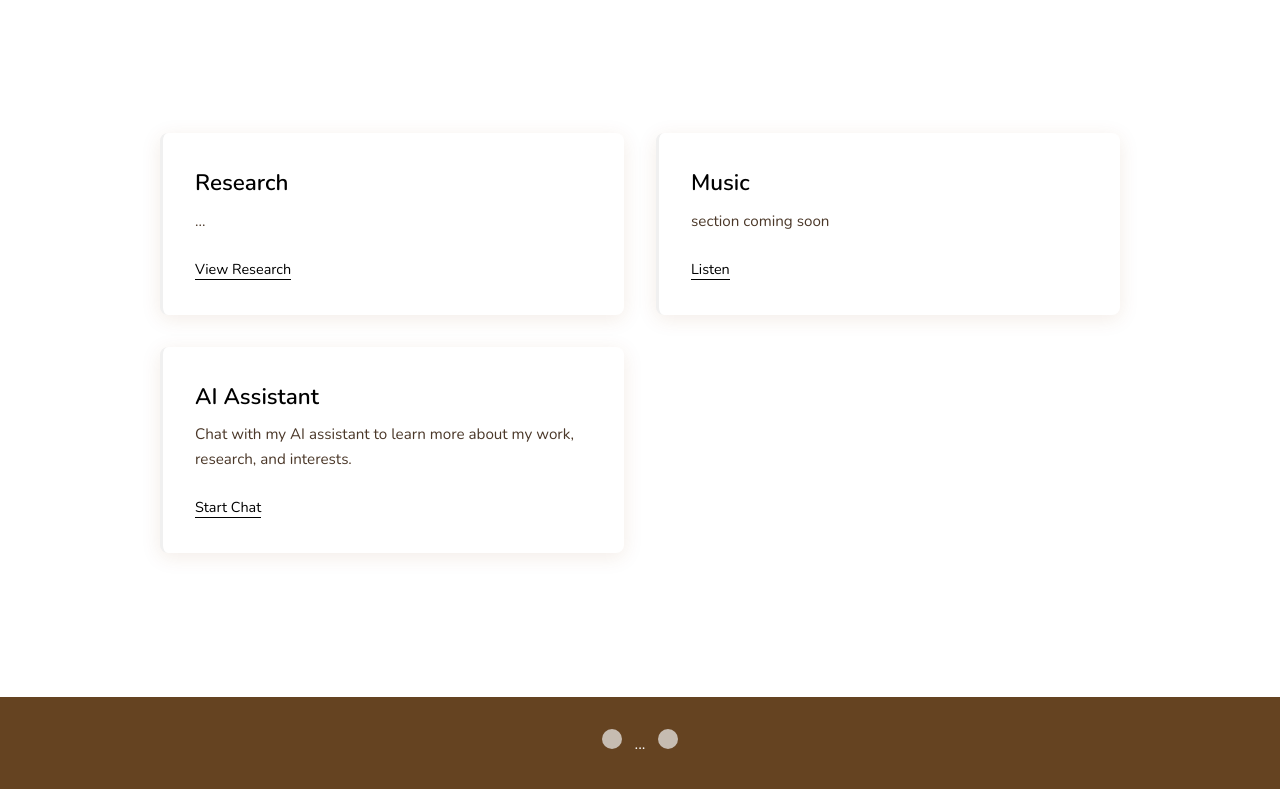
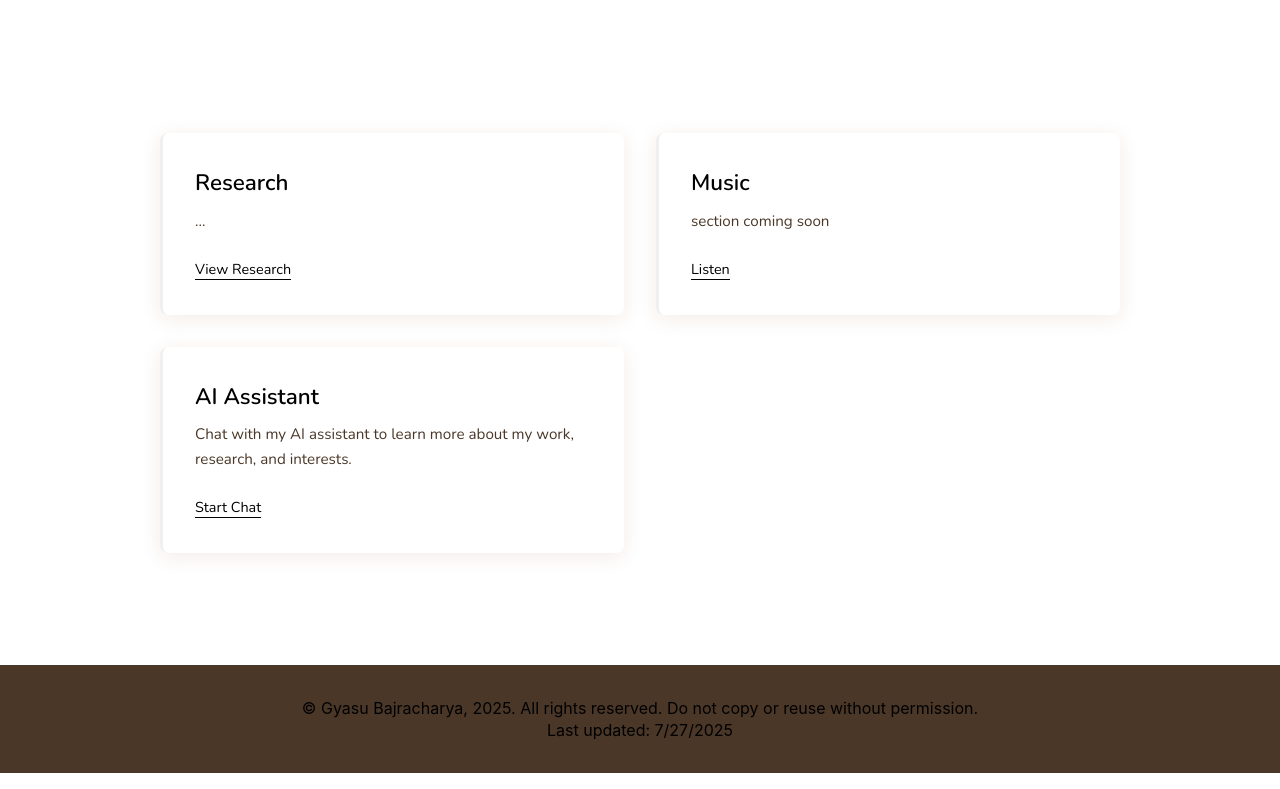
Before and after one commit to Gyasu/gyasu.github.io, a website: page index.html in a window 1280 px wide. Shown: the part 1224-2013 px from the top of the page. Drawn offline with nearby package versions, Linux system fonts and the light colour scheme.

Commit message:
footer note edit

```diff
--- a/index.html
+++ b/index.html
@@ -135,15 +135,16 @@
     </div>
   </div>
 
-  <footer>
-    <div class="container">
-      <p>
-        <span class="footer-accent"></span>
-        ...
-        <span class="footer-accent"></span>
-      </p>
-    </div>
+  <footer class="footer-note">
+    <p>© Gyasu Bajracharya, 2025. All rights reserved. Do not copy or reuse without permission.</p>
+    <p id="last-updated"></p>
   </footer>
+
+  <script>
+    document.getElementById("last-updated").textContent =
+      "Last updated: " + new Date(document.lastModified).toLocaleDateString();
+  </script>
+
 
   <script src="chatbot.js"></script> </body>
 </html>
--- a/style.css
+++ b/style.css
@@ -406,7 +406,7 @@ nav {
 }
 
 footer {
-  background: var(--dark-wood);
+  background: var(--text-medium);
   color: var(--warm-cream);
   text-align: center;
   padding: 2rem 0;
@@ -615,6 +615,18 @@ a:focus {
 #nav-toggle {
   display: none;
 }
+
+.footer-note {
+  flex: 1;
+  min-width: 300px;
+  font-family: -apple-system, BlinkMacSystemFont, "Segoe UI", Roboto, "Helvetica Neue", Arial, sans-serif;
+  font-weight: 400;
+  color: var(--text-dark);
+  line-height: 1.4;
+  text-align: center;
+  margin-top: 2rem;
+}
+
 
 @media (prefers-reduced-motion: reduce) {
   * {
```
